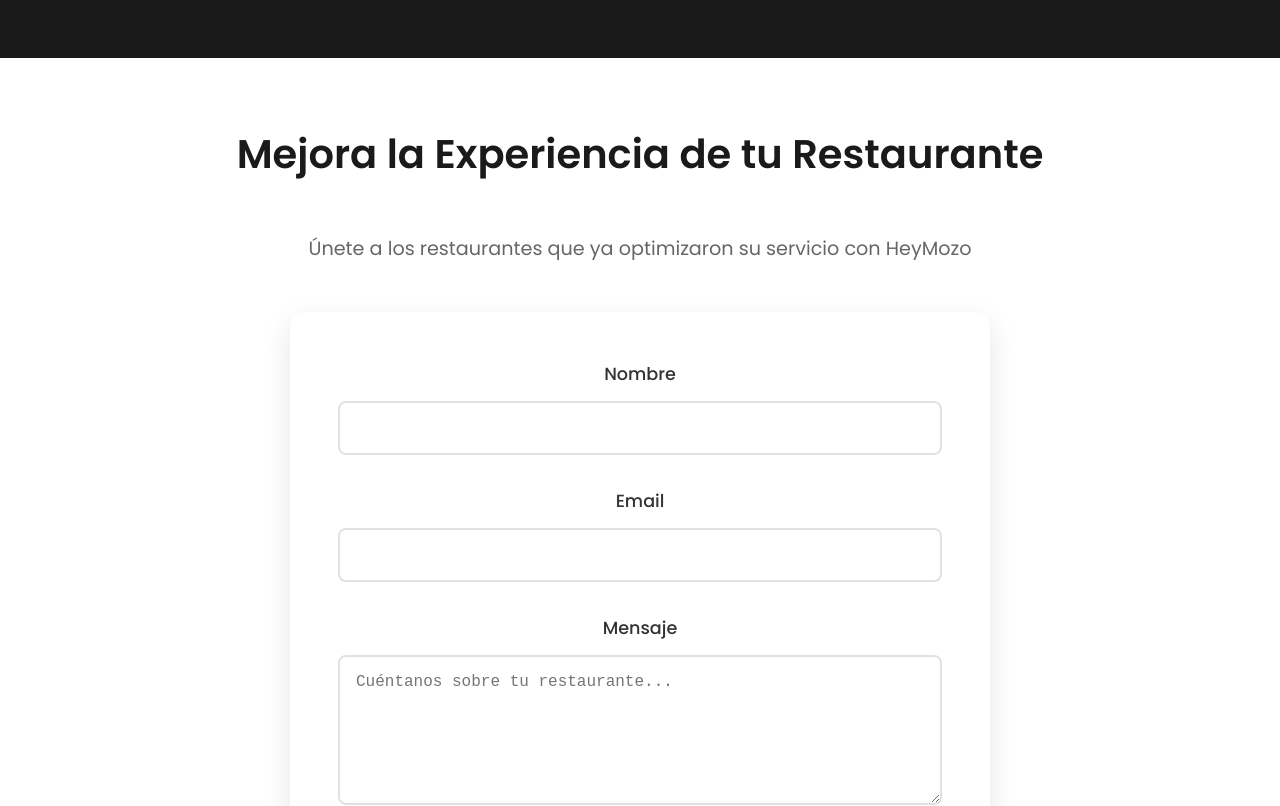
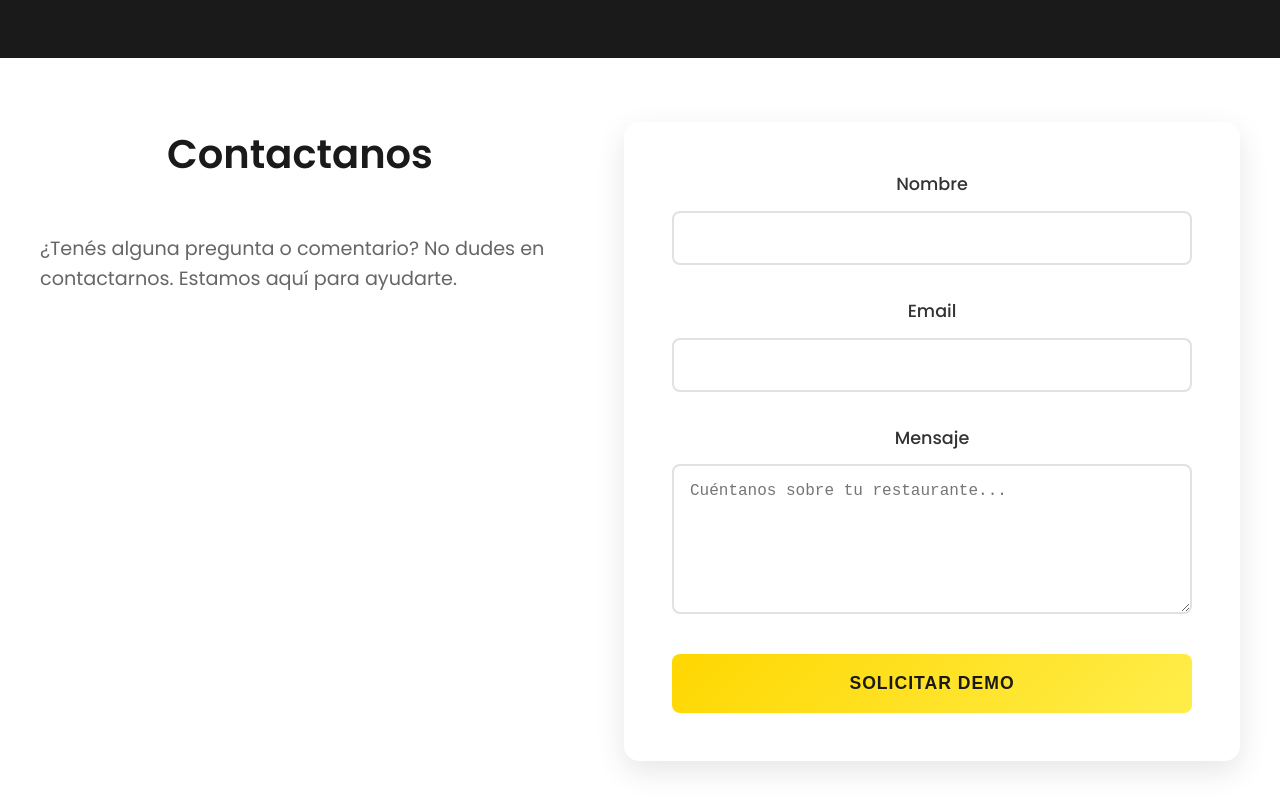
Before and after one commit to LeandroMagonza/HeyMozo, a React (Create React App) app: page / in a window 1280 px wide. Shown: the part 3040-3846 px from the top of the page. Built offline with nearby package versions, Linux system fonts and the light colour scheme; what @react-pdf/renderer would draw is missing.

Commit message:
Add landing page updates form

```diff
--- a/src/App.css
+++ b/src/App.css
@@ -227,25 +227,45 @@ body {
   margin: 0 auto;
   display: flex;
   gap: 4rem;
-  align-items: center;
+  align-items: flex-start; /* Changed from center */
 }
 
 .contact-info {
   flex: 1;
+  text-align: left; /* Added */
+}
+
+.contact-info h2 {
+  text-align: left; /* Changed from center */
+  font-size: 2.5rem;
+  margin-bottom: 1.5rem;
+  color: #1a1a1a;
+  font-weight: 600;
+}
+
+.contact-info p {
+  font-size: 1.2rem;
+  color: #666;
+  margin-bottom: 2rem;
 }
 
 .contact-form {
   flex: 1;
-  background: #f5f5f5;
+  background: white;
   padding: 2rem;
-  border-radius: 8px;
-  box-shadow: 0 2px 4px rgba(0, 0, 0, 0.1);
+  border-radius: 15px;
+  box-shadow: 0 10px 30px rgba(0, 0, 0, 0.1);
 }
 
 @media (max-width: 768px) {
   .contact-container {
     flex-direction: column;
     gap: 2rem;
+  }
+
+  .contact-info h2,
+  .contact-info p {
+    text-align: center;
   }
 }
 
--- a/src/App.js
+++ b/src/App.js
@@ -66,10 +66,14 @@ function LandingPage() {
       <HowItWorks />
 
       <section className="contact-section" ref={contactFormRef}>
-        <h2>Mejora la Experiencia de tu Restaurante</h2>
-        <p className="contact-intro">
-          Únete a los restaurantes que ya optimizaron su servicio con HeyMozo
+        <div className="contact-container">
+          <div className="contact-info">
+            <h2>Contactanos</h2>
+            <p>
+              ¿Tenés alguna pregunta o comentario? No dudes en contactarnos.
+              Estamos aquí para ayudarte.
             </p>
+          </div>
           <form id="demo-form" onSubmit={handleSubmit} className="contact-form">
             <div className="form-group">
               <label htmlFor="name">Nombre</label>
@@ -111,6 +115,7 @@ function LandingPage() {
               Solicitar Demo
             </button>
           </form>
+        </div>
       </section>
 
       <footer className="landing-footer">
```
Also changed, not shown: src/components/LandingPage.css (deleted), src/components/LandingPage.js (deleted). Lines whose indentation alone changed are shown as unchanged.
